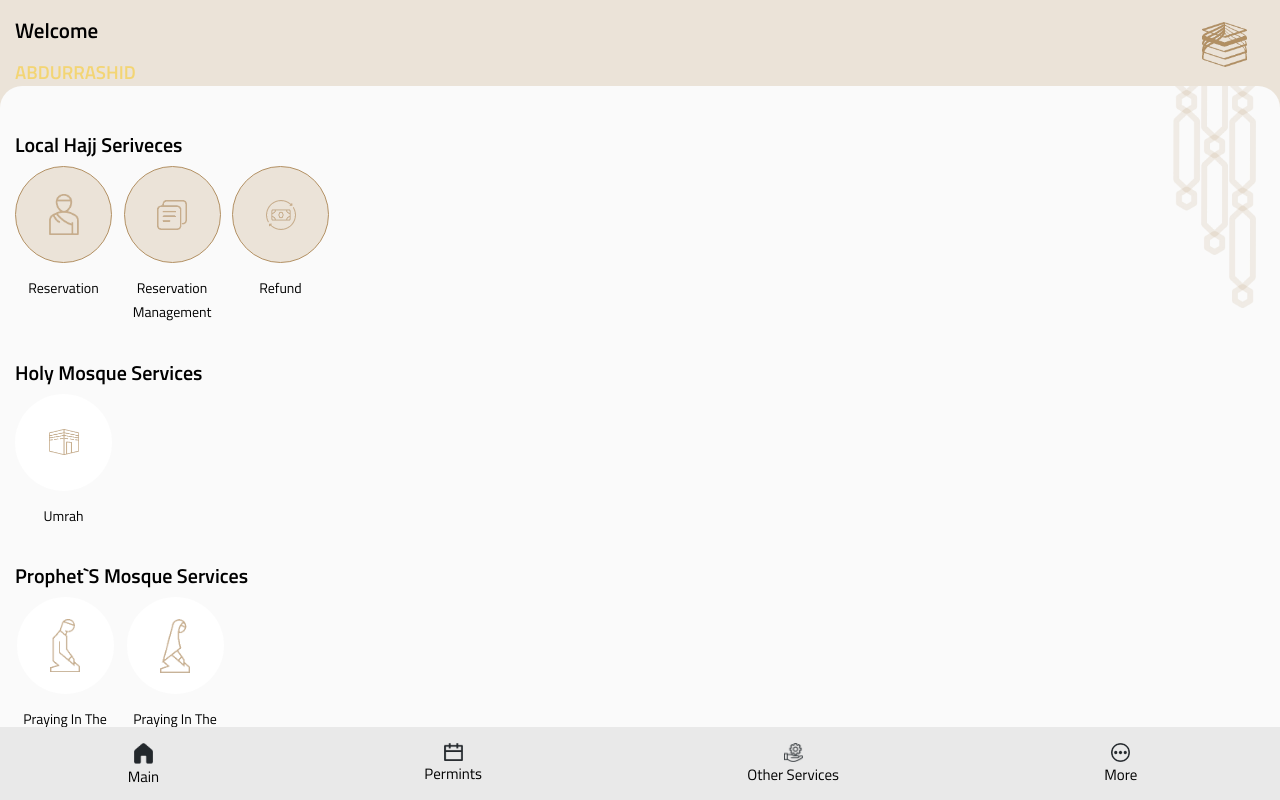
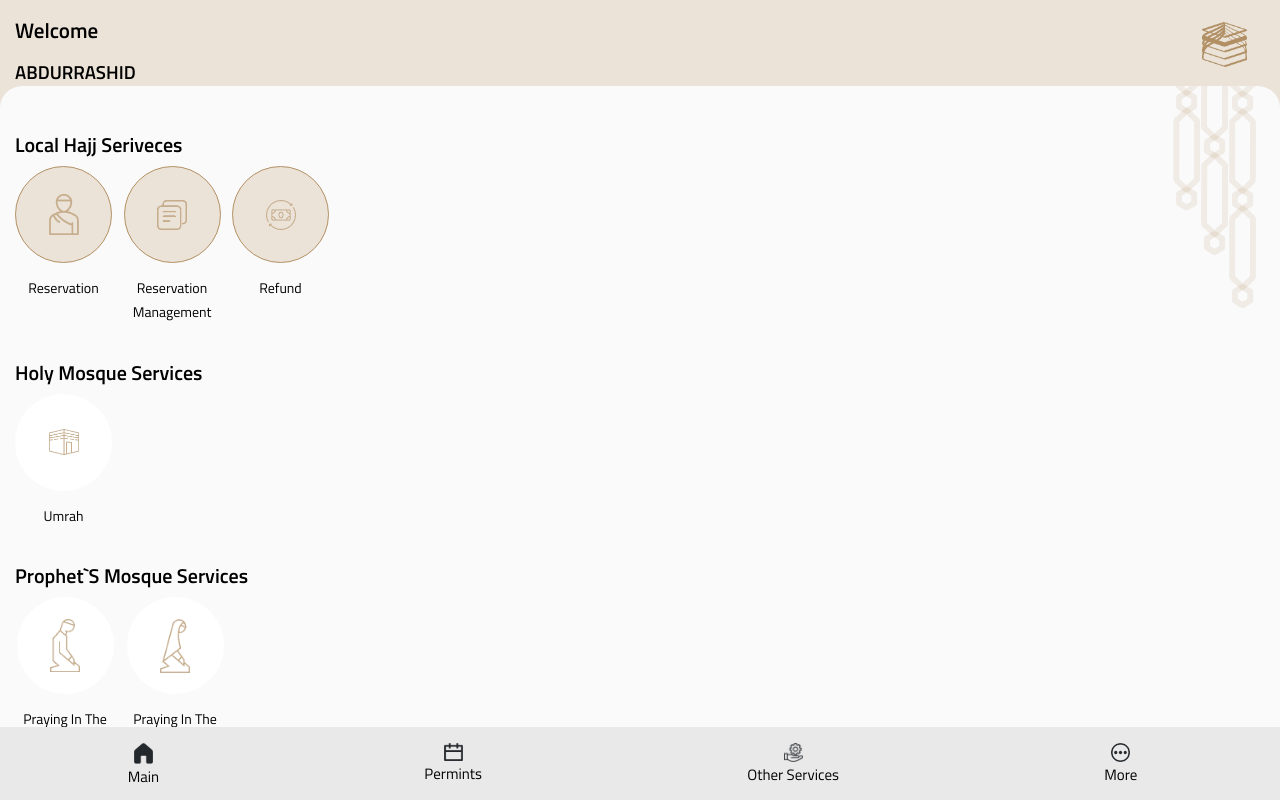
Before and after one commit to VladPluhin/nusuk, a React (Create React App) app: page / in a window 1280 px wide. Built offline with nearby package versions, Linux system fonts and the light colour scheme.

Commit message:
fixed color

```diff
--- a/src/App.css
+++ b/src/App.css
@@ -15,7 +15,7 @@ h1 {
 
 h3 {
   margin: 0 0 15px;
-  color: #F3D574;
+  color: #000;
   text-transform: uppercase;
   font-weight: 600;
 }
```
